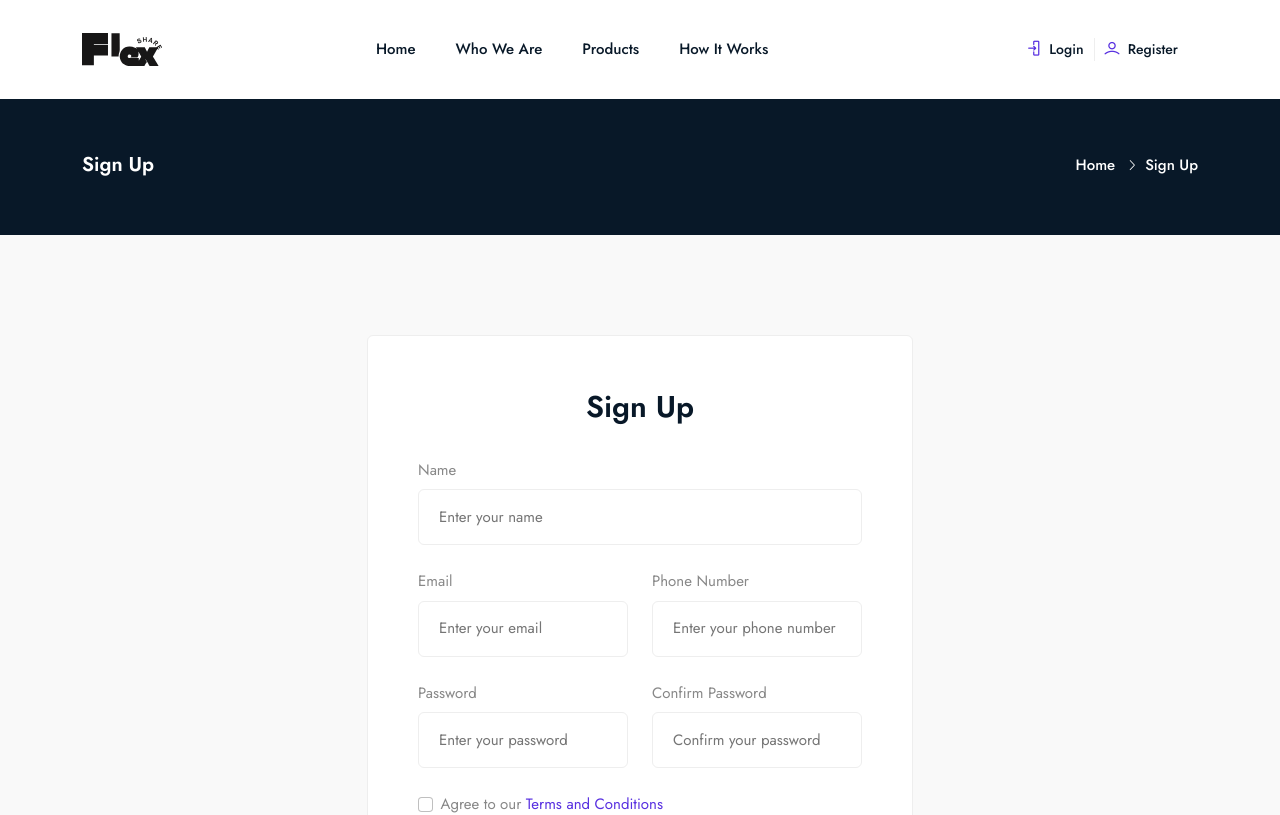
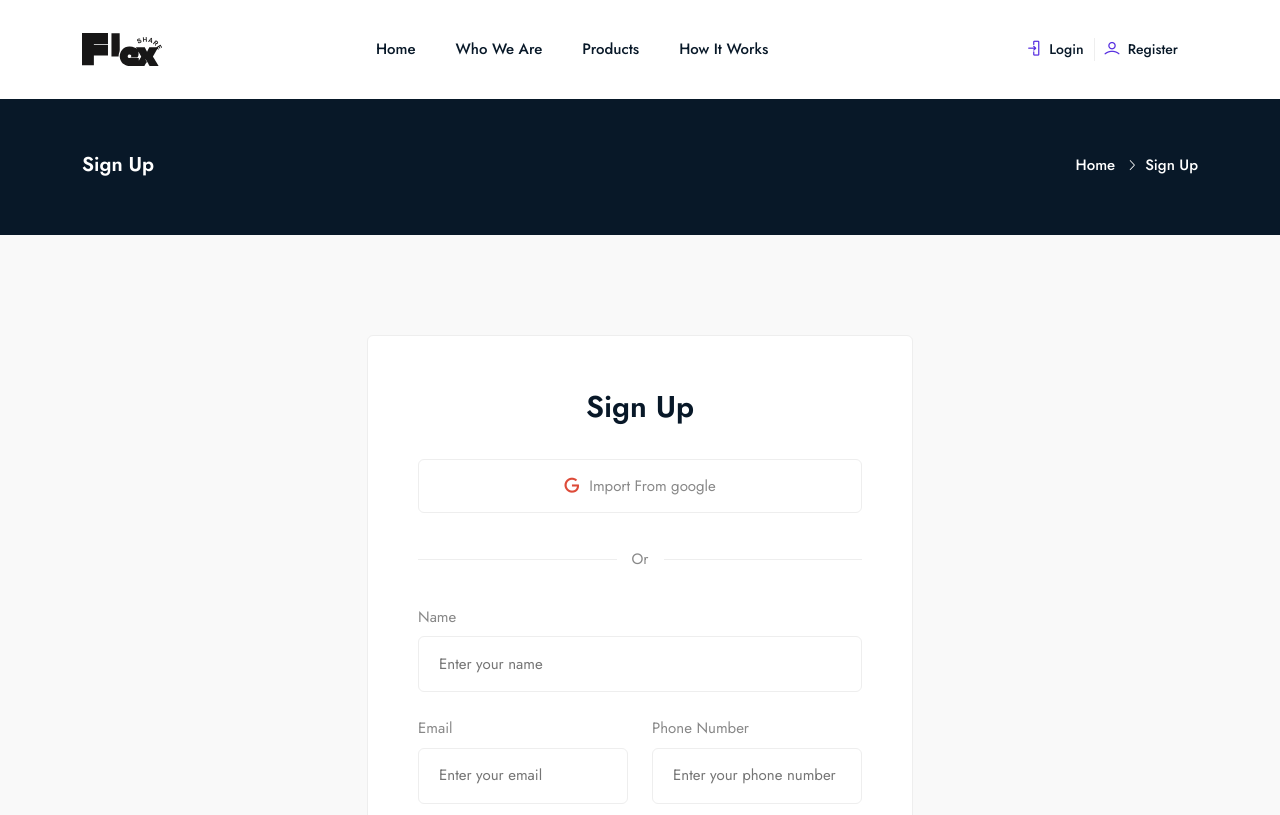
Before and after one commit to kajugadaniels/flexshare-client, a React (Vite) app: page /register in a window 1280 px wide. Shown: the top 815 px of the page. Built offline with nearby package versions, Linux system fonts and the light colour scheme.

Commit message:
New changes

```diff
--- a/src/pages/auth/Login.jsx
+++ b/src/pages/auth/Login.jsx
@@ -127,7 +127,7 @@ const Login = () => {
                                         <input
                                             id="identifier"
                                             name="identifier"
-                                            type="text" // Changed from 'email' to 'text' to accept phone numbers
+                                            type="text"
                                             value={identifier}
                                             onChange={(e) => setIdentifier(e.target.value)}
                                             placeholder="Enter your email or phone number"
@@ -178,12 +178,6 @@ const Login = () => {
                                     <div className="socila-login">
                                         <ul>
                                             <li>
-                                                <a href="javascript:void(0)" className="facebook">
-                                                    <i className="lni lni-facebook-original"></i>
-                                                    Login With Facebook
-                                                </a>
-                                            </li>
-                                            <li>
                                                 <a href="javascript:void(0)" className="google">
                                                     <i className="lni lni-google"></i>
                                                     Login With Google
--- a/src/pages/auth/Register.jsx
+++ b/src/pages/auth/Register.jsx
@@ -159,6 +159,18 @@ const Register = () => {
                             <div className="form-head">
                                 <h4 className="title">Sign Up</h4>
                                 <form onSubmit={handleSubmit}>
+                                    <div class="socila-login">
+                                        <ul>
+                                            <li>
+                                                <a href="javascript:void(0)" class="google">
+                                                    <i class="lni lni-google"></i>Import From google
+                                                </a>
+                                            </li>
+                                        </ul>
+                                    </div>
+                                    <div class="alt-option">
+                                        <span>Or</span>
+                                    </div>
                                     <div className="form-group">
                                         <label htmlFor="name">Name</label>
                                         <input
```
